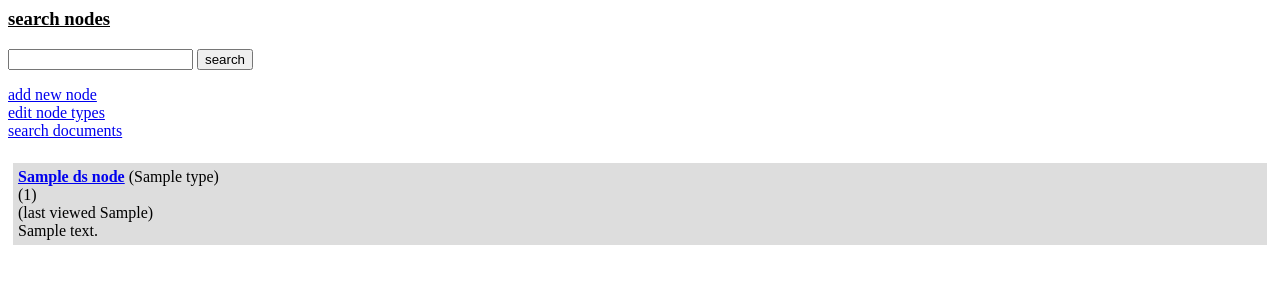
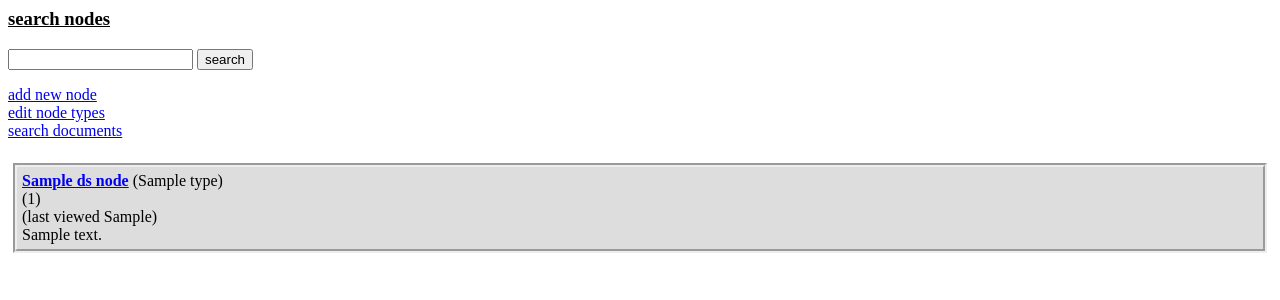
Before and after one commit to rkp8000/hypothesize, a Django app: template hypothesize_app/templates/hypothesize_app/node_search.html in a window 1280 px wide. Shown: the top 300 px of the page. Run offline with Django 3.2, Linux system fonts and the light colour scheme; the template is opened without the code that fills it: most values are stand-ins (such as "Sample title", 1, 10 or a date in 2020); form fields are guessed from the names that the template uses.

Commit message:
Add basic css for viewing search results.

```diff
--- a/hypothesize_app/static/css/skin.css
+++ b/hypothesize_app/static/css/skin.css
@@ -1,7 +1,9 @@
-.node_search_result {
+.search_result {
     background-color: #DDDDDD;
     margin: 5px;
     padding: 5px;
+    border-style: groove;
+    border-width: 4px;
 }
 
 .expanded-link {
--- a/hypothesize_app/templates/hypothesize_app/document_search.html
+++ b/hypothesize_app/templates/hypothesize_app/document_search.html
@@ -1,5 +1,6 @@
 <head>
     {% load staticfiles %}
+    <link rel="stylesheet" type="text/css" href="{% static "css/skin.css" %}"/>
 </head>
 
 <body>
@@ -18,7 +19,7 @@
 
     {% if documents %}
         {% for document in documents %}
-            <div class="document_search_result">
+            <div class="document_search_result search_result">
 
                 <a href="{% url 'hypothesize_app:document_detail' document.id %}">
 
--- a/hypothesize_app/templates/hypothesize_app/node_search.html
+++ b/hypothesize_app/templates/hypothesize_app/node_search.html
@@ -22,7 +22,7 @@
 
 {% if nodes %}
     {% for node in nodes %}
-    <div class="node_search_result">
+    <div class="node_search_result search_result">
         <a href="{% url 'hypothesize_app:node_detail' node.id %}">
         <span class="node_title"><strong>{{node.title}}</strong></span></a> (<span class="node_type">{{node.type}}</span>)
         <br />
```
